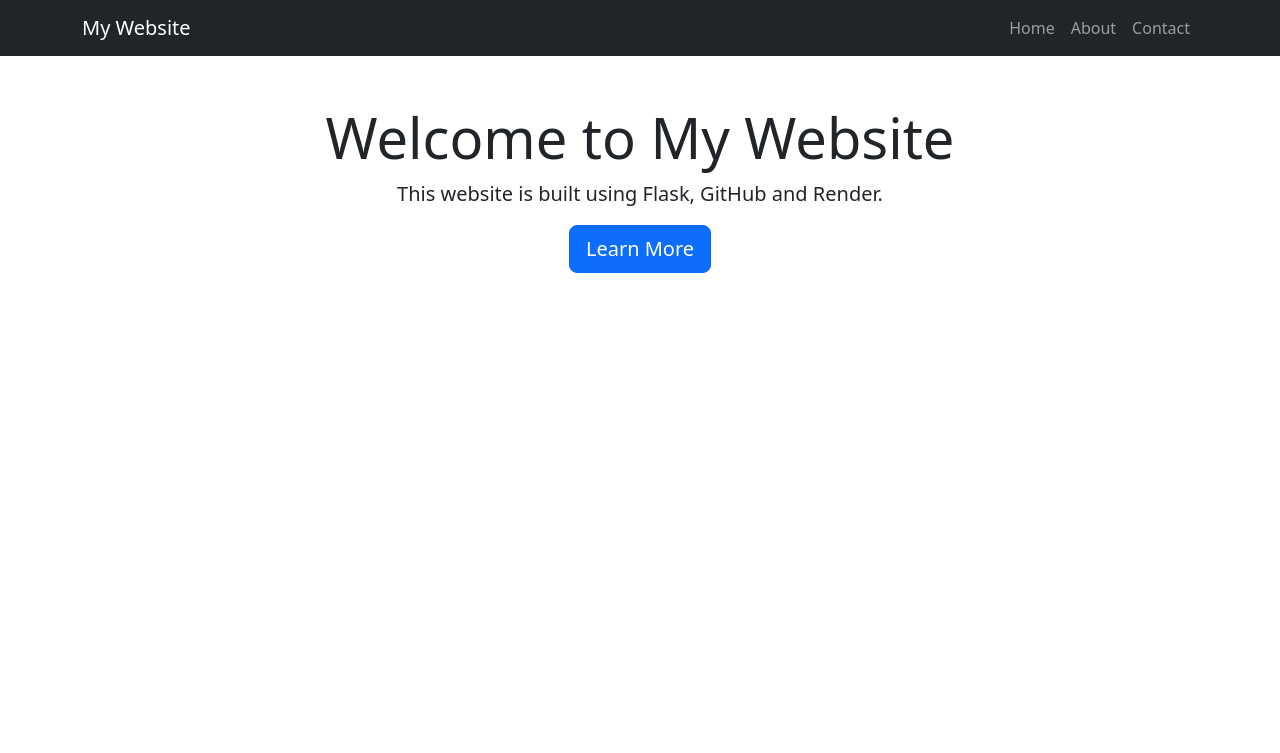
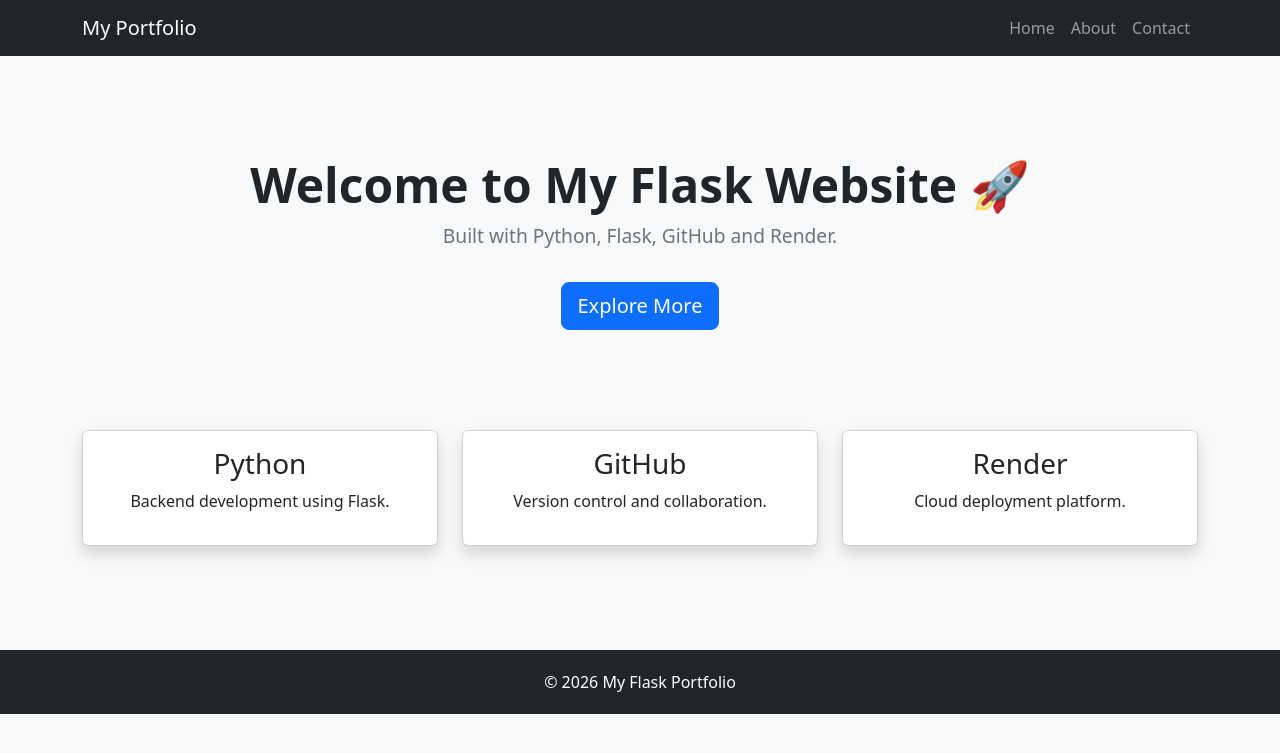
Before and after one commit to rohan5115/my-first-flask-app, a Flask app: page / in a window 1280 px wide. Shown: the top 753 px of the page. Run offline with Flask 3, Linux system fonts and the light colour scheme.

Commit message:
Updated pages

```diff
--- /dev/null
+++ b/static/css/style.css
@@ -0,0 +1,34 @@
+body {
+    background-color: #f8f9fa;
+}
+
+.hero {
+    padding: 100px 0;
+    text-align: center;
+}
+
+.hero h1 {
+    font-size: 3rem;
+    font-weight: bold;
+}
+
+.hero p {
+    font-size: 1.2rem;
+    color: #6c757d;
+}
+
+.feature-card {
+    transition: 0.3s;
+}
+
+.feature-card:hover {
+    transform: translateY(-5px);
+}
+
+.footer {
+    margin-top: 80px;
+    padding: 20px;
+    text-align: center;
+    background-color: #212529;
+    color: white;
+}
--- a/templates/home.html
+++ b/templates/home.html
@@ -1,19 +1,19 @@
 <!DOCTYPE html>
-<html lang="en">
+<html>
 <head>
-    <meta charset="UTF-8">
-    <meta name="viewport" content="width=device-width, initial-scale=1.0">
     <title>Home</title>
 
     <link href="https://cdn.jsdelivr.net/npm/bootstrap@5.3.7/dist/css/bootstrap.min.css" rel="stylesheet">
+    <link href="{{ url_for('static', filename='css/style.css') }}" rel="stylesheet">
 </head>
+
 <body>
 
 <nav class="navbar navbar-expand-lg navbar-dark bg-dark">
     <div class="container">
-        <a class="navbar-brand" href="/">My Website</a>
+        <a class="navbar-brand" href="/">My Portfolio</a>
 
-        <div class="navbar-nav">
+        <div class="navbar-nav ms-auto">
             <a class="nav-link" href="/">Home</a>
             <a class="nav-link" href="/about">About</a>
             <a class="nav-link" href="/contact">Contact</a>
@@ -21,16 +21,59 @@
     </div>
 </nav>
 
-<div class="container mt-5 text-center">
-    <h1 class="display-4">Welcome to My Website</h1>
+<section class="hero">
+    <div class="container">
 
-    <p class="lead">
-        This website is built using Flask, GitHub and Render.
-    </p>
+        <h1>Welcome to My Flask Website 🚀</h1>
 
-    <a href="/about" class="btn btn-primary btn-lg">
-        Learn More
-    </a>
+        <p>
+            Built with Python, Flask, GitHub and Render.
+        </p>
+
+        <a href="/about" class="btn btn-primary btn-lg mt-3">
+            Explore More
+        </a>
+
+    </div>
+</section>
+
+<div class="container">
+
+    <div class="row">
+
+        <div class="col-md-4 mb-4">
+            <div class="card feature-card shadow">
+                <div class="card-body text-center">
+                    <h3>Python</h3>
+                    <p>Backend development using Flask.</p>
+                </div>
+            </div>
+        </div>
+
+        <div class="col-md-4 mb-4">
+            <div class="card feature-card shadow">
+                <div class="card-body text-center">
+                    <h3>GitHub</h3>
+                    <p>Version control and collaboration.</p>
+                </div>
+            </div>
+        </div>
+
+        <div class="col-md-4 mb-4">
+            <div class="card feature-card shadow">
+                <div class="card-body text-center">
+                    <h3>Render</h3>
+                    <p>Cloud deployment platform.</p>
+                </div>
+            </div>
+        </div>
+
+    </div>
+
+</div>
+
+<div class="footer">
+    © 2026 My Flask Portfolio
 </div>
 
 </body>
```
Also changed, not shown: templates/about.html (+14 -6 lines), templates/contact.html (+30 -9 lines).
